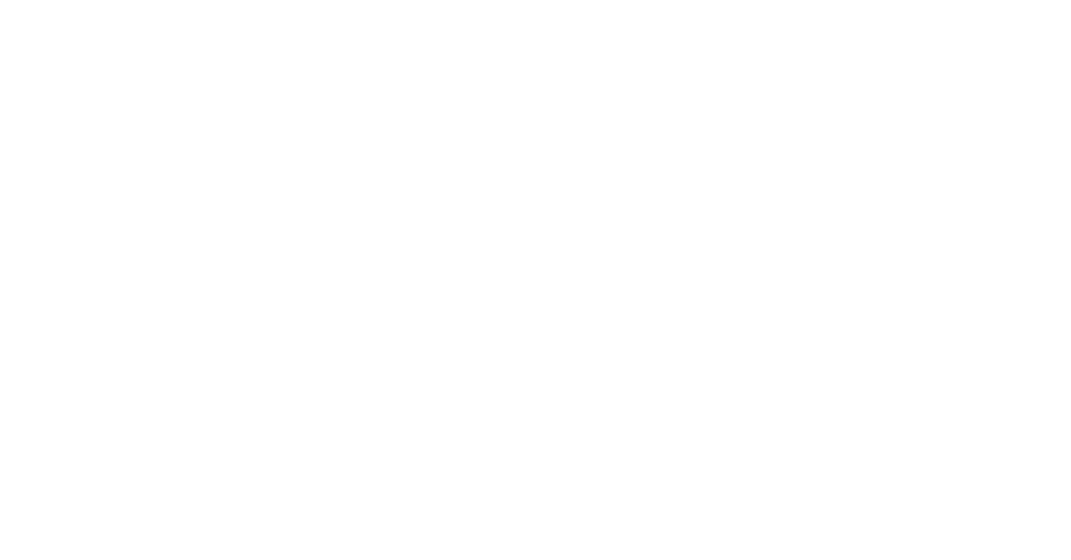
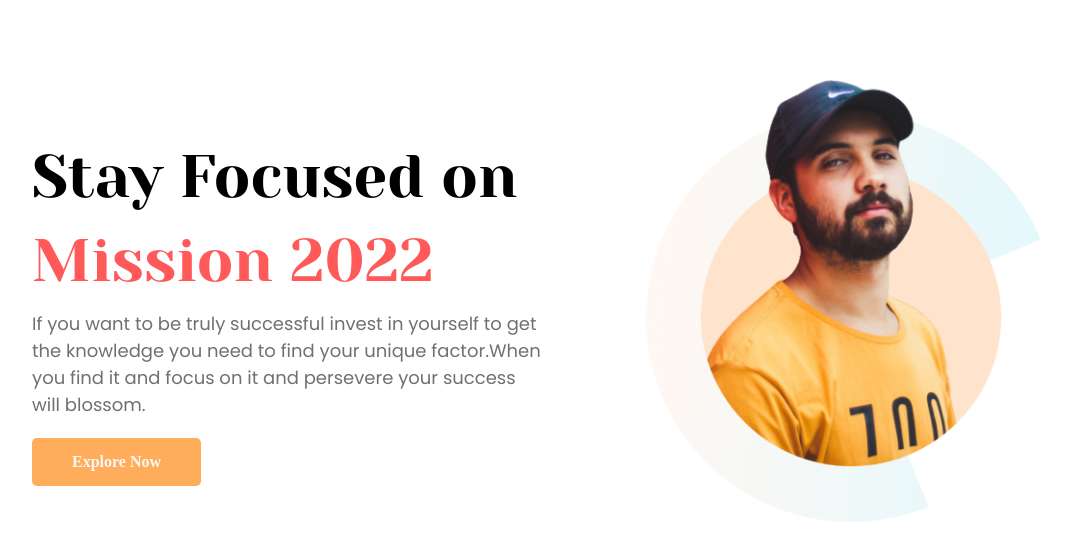
Before and after one commit to mehedihasan99/pHero-assigment01, a plain HTML site: page index.html in a window 1280 px wide. Shown: the whole page, without its empty margins (96-1167 px from the left). Drawn offline with Linux system fonts and the light colour scheme.

Commit message:
focus part

```diff
--- a/index.html
+++ b/index.html
@@ -4,10 +4,30 @@
     <meta charset="UTF-8">
     <meta http-equiv="X-UA-Compatible" content="IE=edge">
     <meta name="viewport" content="width=device-width, initial-scale=1.0">
-    <title>My Portfolio | mission 2022</title>
+    <link rel="preconnect" href="https://fonts.googleapis.com">
+    <link rel="preconnect" href="https://fonts.gstatic.com" crossorigin>
+    <link href="https://fonts.googleapis.com/css2?family=Poppins&family=Yeseva+One&display=swap" rel="stylesheet">
+    <title>My portfolio | mission 2022</title>
     <link rel="stylesheet" href="style.css">
 </head>
 <body>
+    <section class="container">
 
+      <div class="flexible">
+            <div class="text-part">
+                <header>
+                    <h1 class="text-part-header">Stay Focused on</h1>
+                    <h1 class="text-part-header text-color"><span>Mission 2022</span></h1>
+                </header>
+                <p class="text-part-para">If you want to be truly successful invest in yourself to get the knowledge you need to find your unique factor.When you find it and focus on it and persevere your success will blossom.</p>
+
+                <a class="button-link" href="http://" target="_blank" rel="noopener noreferrer">Explore Now</a>
+            </div>
+            <div class="img-part">
+                <img src="./images/person/person-0.png" alt="">
+            </div>
+      </div>
+
+    </section>
 </body>
 </html>
--- a/style.css
+++ b/style.css
@@ -0,0 +1,50 @@
+* {
+  margin: 0;
+  padding: 0;
+  box-sizing: border-box;
+}
+.container {
+  width: 80%;
+  margin: 0 auto;
+}
+.flexible {
+  display: flex;
+  justify-content: center;
+  align-items: center;
+}
+/* focus part start */
+.text-part {
+  width: 50%;
+  margin-top: 10%;
+}
+.text-part-header {
+  font-size: 60px;
+  font-weight: 500;
+  font-family: "Yeseva One", cursive;
+  margin-bottom: 15px;
+}
+.text-part-para {
+  font-size: 18px;
+  font-family: "Poppins", sans-serif;
+  color: #726f6f;
+}
+.text-color {
+  color: #ff5959;
+}
+.img-part {
+  width: 50%;
+  padding-left: 10%;
+}
+.img-part img {
+  width: 100%;
+}
+.button-link {
+  text-decoration: none;
+  display: inline-block;
+  border-radius: 5px;
+  font-weight: bold;
+  margin-top: 4%;
+  padding: 15px 40px;
+  background-color: #ffad5a;
+  color: rgb(250, 248, 246);
+}
```
